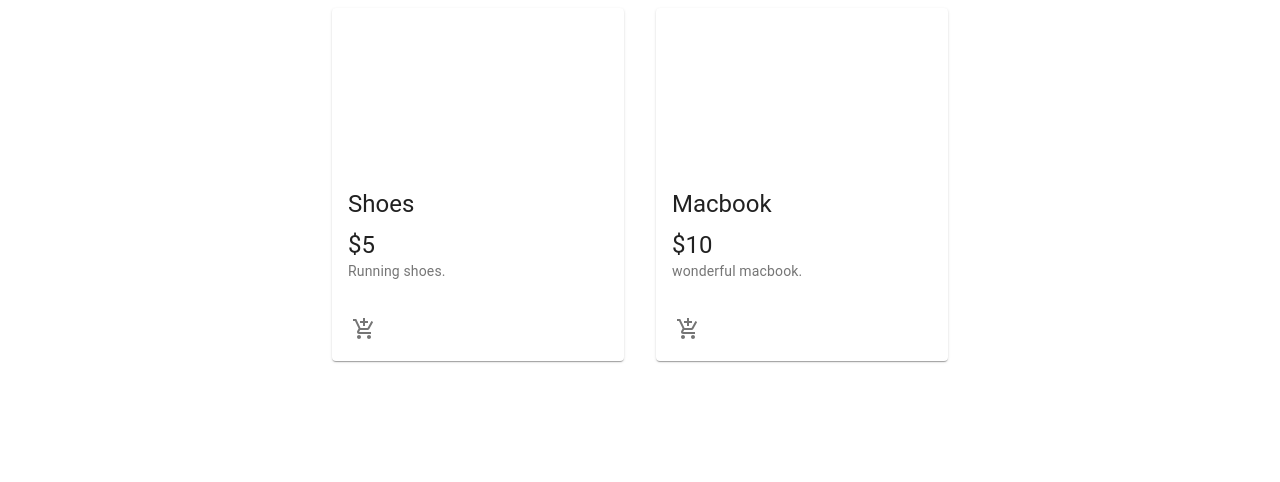
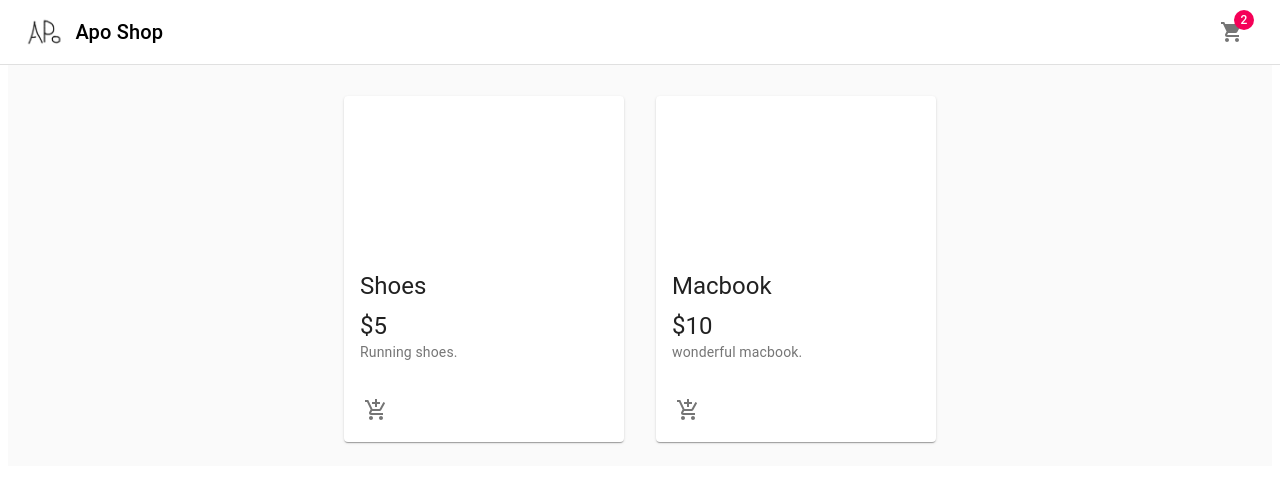
Before and after one commit to mrred243/E-commerce-website, a React (Create React App) app: page / in a window 1280 px wide. Shown: the top 482 px of the page. Built offline with nearby package versions, Linux system fonts and the light colour scheme.

Commit message:
Adding NavBar

```diff
--- a/src/App.js
+++ b/src/App.js
@@ -1,9 +1,11 @@
 import React, { useState } from 'react';
 
-import Products from './components/Products/Products.jsx'
+import { Products, Navbar } from './components/index'
+
 const App = () => {
     return (
         <div>
+            <Navbar />
             <Products />
         </div>
     )
--- a/src/components/Navbar/Navbar.jsx
+++ b/src/components/Navbar/Navbar.jsx
@@ -0,0 +1,33 @@
+import React from 'react'
+import { AppBar, Toolbar, IconButton, Badge, MenuItem, Menu, Typography } from '@material-ui/core'
+import { ShoppingCart } from '@material-ui/icons'
+
+import logo from '../../assets/Drawing1.jpeg'
+import useStyles from './styles'
+
+
+const Navbar = () => {
+    const classes = useStyles();
+    return (
+        <>
+            <AppBar position='fixed' className={classes.appBar} color='inherit'>
+                <Toolbar>
+                    <Typography variant='h6' className={classes.title} color='inherit'>
+                        <img src={logo} alt='Commerce,js' height='35px' className={classes.image} />
+                        Apo Shop
+                    </Typography>
+                    <div className={classes.grow} />
+                    <div className={classes.button}>
+                        <IconButton aria-label='ShoppingCart'>
+                            <Badge badgeContent={2} color='secondary'>
+                                <ShoppingCart />
+                            </Badge>
+                        </IconButton>
+                    </div>
+                </Toolbar>
+            </AppBar>
+        </>
+    )
+}
+
+export default Navbar
--- /dev/null
+++ b/src/components/Navbar/styles.js
@@ -0,0 +1,68 @@
+import { makeStyles, fade } from '@material-ui/core/styles';
+
+const drawerWidth = 0;
+
+export default makeStyles((theme) => ({
+  appBar: {
+    boxShadow: 'none',
+    borderBottom: '1px solid rgba(0, 0, 0, 0.12)',
+    [theme.breakpoints.up('sm')]: {
+      width: `calc(100% - ${drawerWidth}px)`,
+      marginLeft: drawerWidth,
+    },
+  },
+  title: {
+    flexGrow: 1,
+    alignItems: 'center',
+    display: 'flex',
+    textDecoration: 'none',
+  },
+  image: {
+    marginRight: '10px',
+  },
+  menuButton: {
+    marginRight: theme.spacing(2),
+    [theme.breakpoints.up('sm')]: {
+      display: 'none',
+    },
+  },
+  grow: {
+    flexGrow: 1,
+  },
+  search: {
+    position: 'relative',
+    borderRadius: theme.shape.borderRadius,
+    backgroundColor: fade(theme.palette.common.white, 0.15),
+    '&:hover': {
+      backgroundColor: fade(theme.palette.common.white, 0.25),
+    },
+    marginRight: theme.spacing(2),
+    marginLeft: 0,
+    width: '100%',
+    [theme.breakpoints.up('sm')]: {
+      width: 'auto',
+    },
+  },
+  searchIcon: {
+    padding: theme.spacing(0, 2),
+    height: '100%',
+    position: 'absolute',
+    pointerEvents: 'none',
+    display: 'flex',
+    alignItems: 'center',
+    justifyContent: 'center',
+  },
+  inputRoot: {
+    color: 'inherit',
+  },
+  inputInput: {
+    padding: theme.spacing(1, 1, 1, 0),
+    // vertical padding + font size from searchIcon
+    paddingLeft: `calc(1em + ${theme.spacing(4)}px)`,
+    transition: theme.transitions.create('width'),
+    width: '100%',
+    [theme.breakpoints.up('md')]: {
+      width: '20ch',
+    },
+  },
+}));
--- a/src/components/Products/Products.jsx
+++ b/src/components/Products/Products.jsx
@@ -2,7 +2,7 @@
 import { Grid } from '@material-ui/core';
 
 import Product from './Product/Product'
-
+import useStyles from './styles'
 
 const products =[
     { id: 1, name: 'Shoes', description: 'Running shoes.', price: '$5' },
@@ -14,8 +14,11 @@
 
 
 const Products = () => {
+    const classes = useStyles()
+
     return(
-    <main>
+    <main className={classes.content}>
+        <div className={classes.toolbar} />
         <Grid container justify="center" spacing={4}>
             {products.map((product) => (
                 <Grid item key={product.id} xs={12} sm={6} md={4} lg={3}>
--- /dev/null
+++ b/src/components/Products/styles.js
@@ -0,0 +1,13 @@
+import { makeStyles } from '@material-ui/core/styles';
+
+export default makeStyles((theme) => ({
+  toolbar: theme.mixins.toolbar,
+  content: {
+    flexGrow: 1,
+    backgroundColor: theme.palette.background.default,
+    padding: theme.spacing(3),
+  },
+  root: {
+    flexGrow: 1,
+  },
+}));
--- /dev/null
+++ b/src/components/index.js
@@ -0,0 +1,2 @@
+export { default as Navbar } from './Navbar/Navbar'
+export { default as Products } from './Products/Products'
--- /dev/null
+++ b/src/lib/commerce.js
@@ -0,0 +1,3 @@
+import Commerce from '@chec/commerce.js'
+
+export const commerce  = new Commerce();
```
Also changed, not shown: src/assets/Drawing1.jpeg (added).
